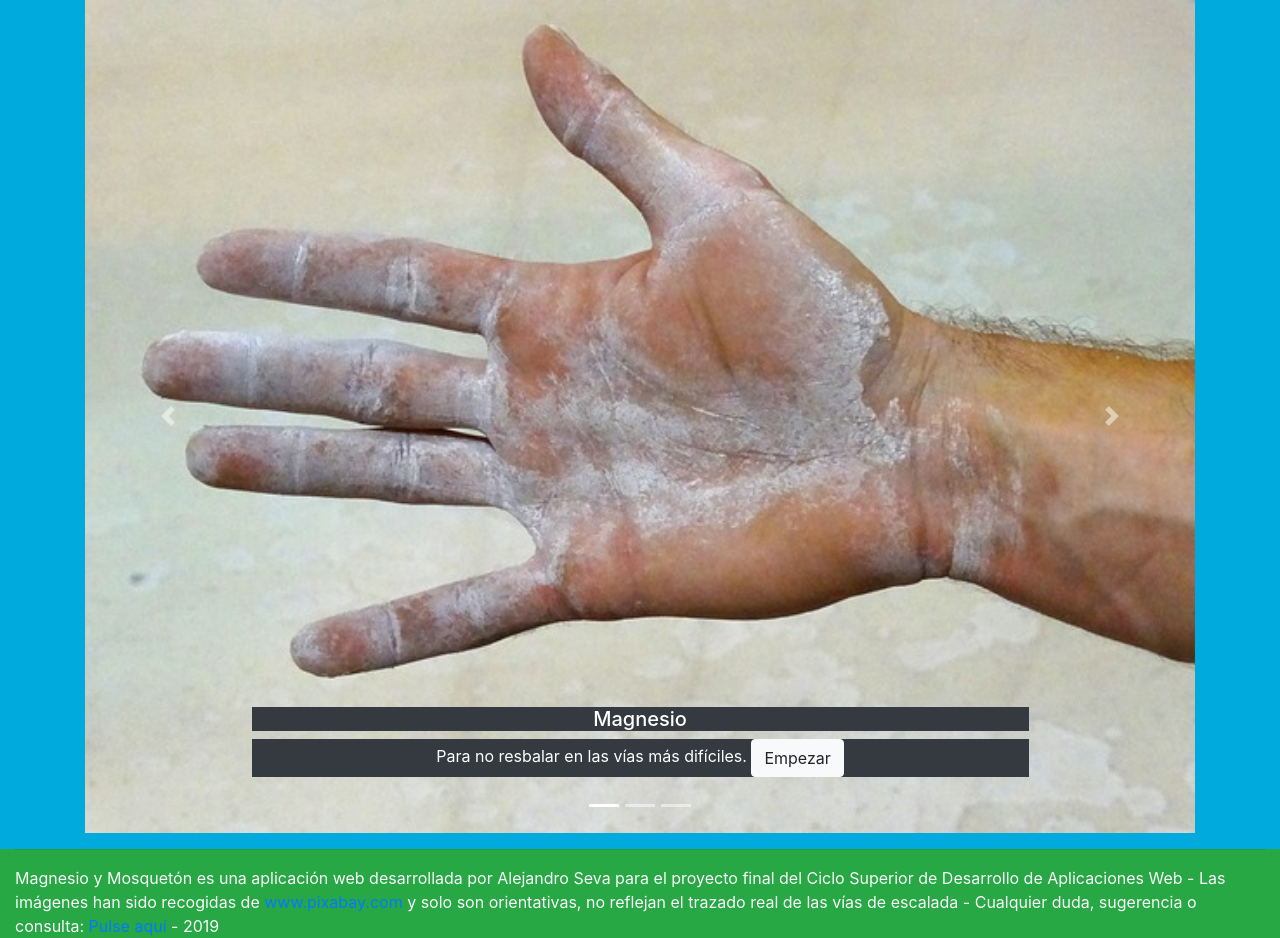
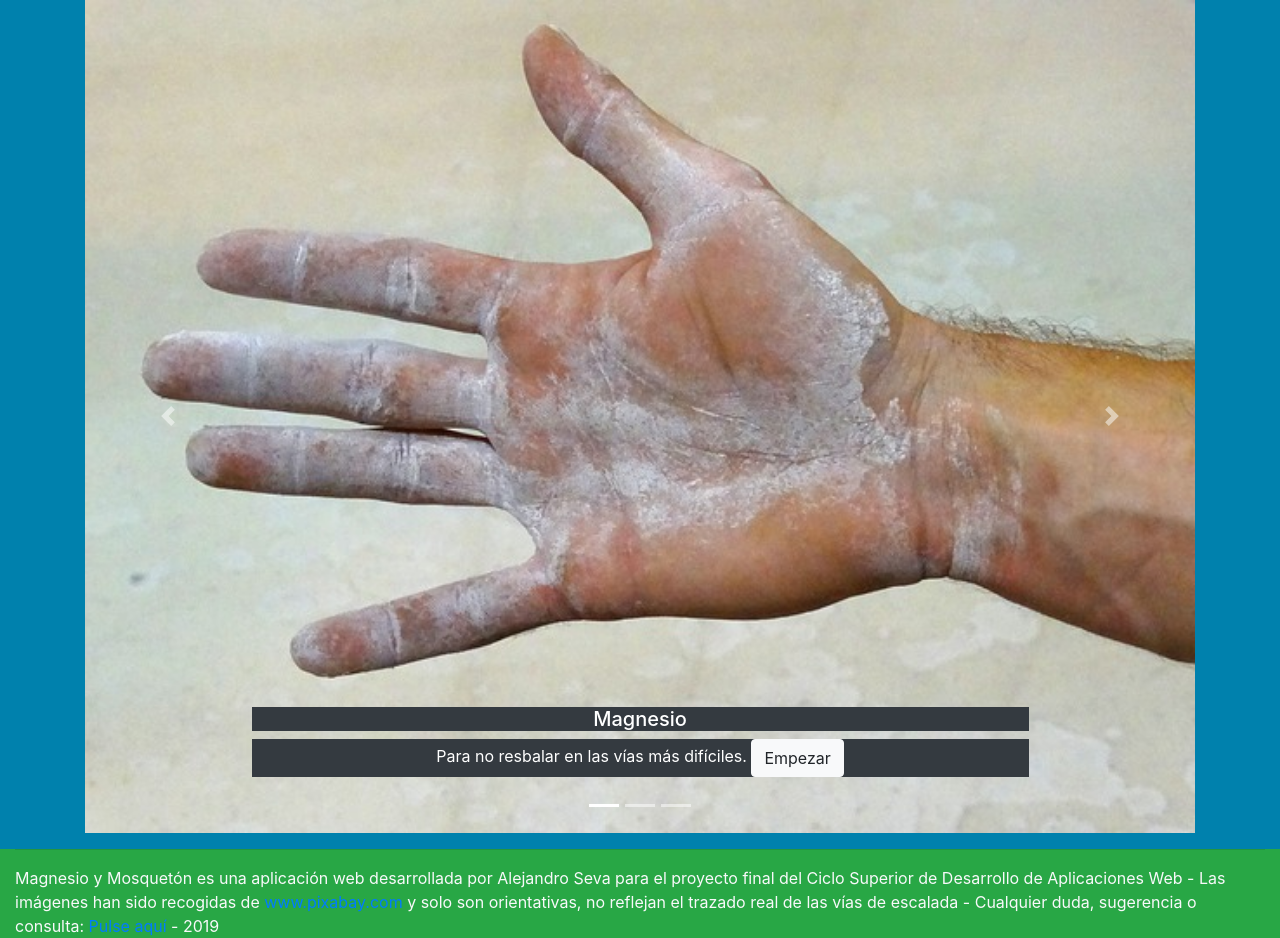
Before and after one commit to AlexFPUOC/magnesioymosqueton, a PHP site: page / in a window 1280 px wide. Run offline with PHP 8.4, Linux system fonts and the light colour scheme; some libraries are stand-ins or nearby versions.

Commit message:
Test background colo
Se modifica el color de fondo de la página para que resulte más cómodo a la vista.

```diff
--- a/config/estilos.css
+++ b/config/estilos.css
@@ -1,5 +1,5 @@
 body {
-  background-color: #00aadd;
+  background-color: #0081ad;
   background-repeat: no-repeat;
   background-position: top;
 }
```
